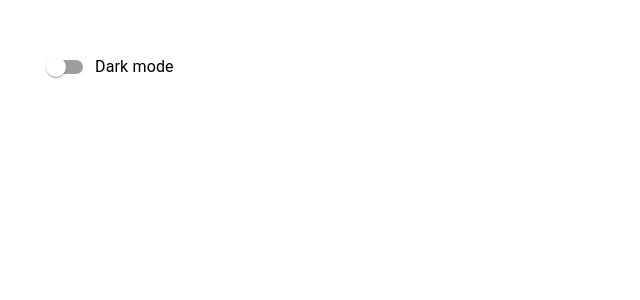
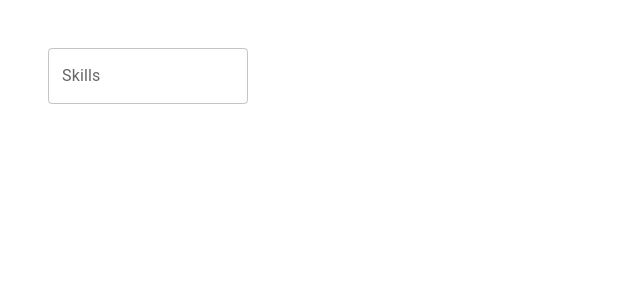
Before and after one commit to hassanShakur/mui, a React (Create React App) app: page / in a window 1280 px wide. Shown: the top 300 px of the page, without its empty margins (0-640 px from the left). Built offline with nearby package versions, Linux system fonts and the light colour scheme.

Commit message:
Forms & input complete

```diff
--- a/src/App.tsx
+++ b/src/App.tsx
@@ -1,6 +1,8 @@
 import './App.css';
+import AutoComplete from './components/inputs/AutoComplete';
 // import CheckBox from './components/inputs/CheckBox';
-import MuiSwitch from './components/inputs/MuiSwitch';
+// import MuiSwitch from './components/inputs/MuiSwitch';
+// import Ratings from './components/inputs/Ratings';
 // import MuiSelect from './components/inputs/MuiSelect';
 // import RadioBtns from './components/inputs/RadioBtns';
 // import BtnGrp from './components/btns/BtnGrp';
@@ -11,7 +13,7 @@ import MuiSwitch from './components/inputs/MuiSwitch';
 function App() {
   return (
     <div className='App'>
-      <MuiSwitch />
+      <AutoComplete />
     </div>
   );
 }
@@ -19,5 +21,7 @@ function App() {
 // Buttons and togglebtns
 // Test InputAdornment with eye icon
 // checkbox 5:00
+// rating 5:00
+// Read more options of autocomplete
 
 export default App;
--- /dev/null
+++ b/src/components/inputs/AutoComplete.tsx
@@ -0,0 +1,33 @@
+import { Autocomplete, Stack, TextField } from '@mui/material';
+import { useState } from 'react';
+
+const skills = [
+  'JavaScript',
+  'TypeScript',
+  'React',
+  'NextJS',
+  'Python',
+];
+
+const AutoComplete = () => {
+  const [mySkill, setMySkill] = useState<string | null>(null);
+
+  console.log({ mySkill });
+
+  return (
+    <Stack spacing={2} width={'200px'}>
+      <Autocomplete
+        options={skills}
+        renderInput={(params) => (
+          <TextField label='Skills' {...params} />
+        )}
+        value={mySkill}
+        onChange={(_: any, skill: string | null) => setMySkill(skill)}
+        // Allow other vals not in the array
+        freeSolo
+      />
+    </Stack>
+  );
+};
+
+export default AutoComplete;
--- /dev/null
+++ b/src/components/inputs/Ratings.tsx
@@ -0,0 +1,29 @@
+import { FormLabel, Rating, Stack } from '@mui/material';
+import React, { useState } from 'react';
+
+const Ratings = () => {
+  const [rating, setRating] = useState<number | null>(null);
+
+  console.log({ rating });
+
+  const ratingChangeHandler = (
+    _: React.ChangeEvent<{}>,
+    newRating: number | null
+  ) => {
+    setRating(() => newRating);
+  };
+
+  return (
+    <Stack spacing={2}>
+      <FormLabel>Rate the course</FormLabel>
+      <Rating
+        precision={0.5}
+        value={rating}
+        onChange={ratingChangeHandler}
+        // highlightSelectedOnly // Can be used with emoji commenting
+      />
+    </Stack>
+  );
+};
+
+export default Ratings;
```
